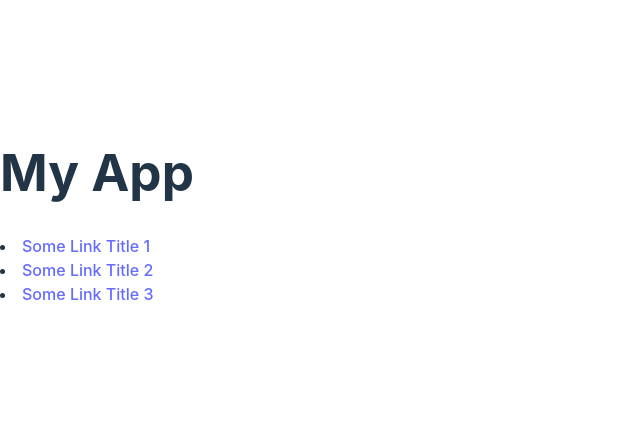
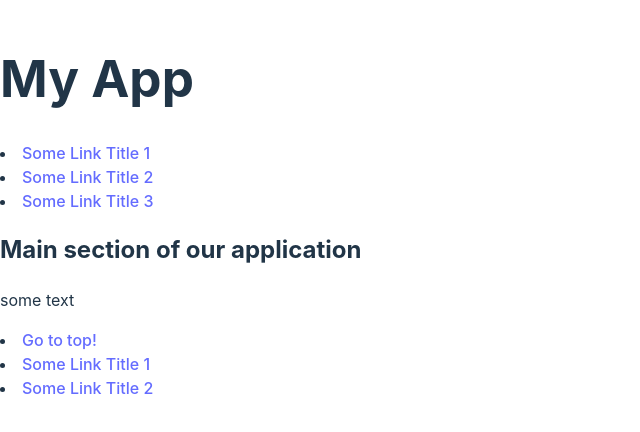
Before and after one commit to Lesliea1/flatiron-phase2-react-project-front--end, a React (Vite) app in the folder my-react-app/: page / in a window 1280 px wide. Shown: the part 192-624 px from the top of the page, without its empty margins (0-640 px from the left). Built offline with nearby package versions, Linux system fonts and the light colour scheme.

Commit message:
Added components

```diff
--- a/my-react-app/src/App.jsx
+++ b/my-react-app/src/App.jsx
@@ -6,7 +6,10 @@ import { useState } from 'react'
 // header component
 import Header from './components/Header'
 // main component
+import Main from './components/Main'
 // footer component
+import Footer from './components/Footer'
+
 
 function App() {
   const [count, setCount] = useState(0)
@@ -14,6 +17,8 @@ function App() {
   return (
     <>
       <Header />
+      <Main />
+      <Footer />
       {/* <div>
         <a href="https://vitejs.dev" target="_blank">
           <img src={viteLogo} className="logo" alt="Vite logo" />
--- /dev/null
+++ b/my-react-app/src/components/Footer.jsx
@@ -0,0 +1,19 @@
+const Footer = () => {
+    return (
+        <>
+            <footer>
+                    <u1>
+                        <li><a href="#top">
+                            Go to top! </a></li>
+                        <li><a href="#" target="_blank">
+                        Some Link Title 1 </a></li>
+                        <li><a href="#" target="_blank">
+                            Some Link Title 2 </a></li>
+                    </u1>
+            </footer>
+        </>
+    )
+}
+
+
+export default Footer;
--- /dev/null
+++ b/my-react-app/src/components/Main.jsx
@@ -0,0 +1,16 @@
+const Main = () => {
+    return (
+        <>
+            <main>
+                <h2> Main section of our application </h2>
+                <p>
+                    some text
+                </p>
+
+            </main>
+        </>
+    )
+}
+
+
+export default Main;
```
